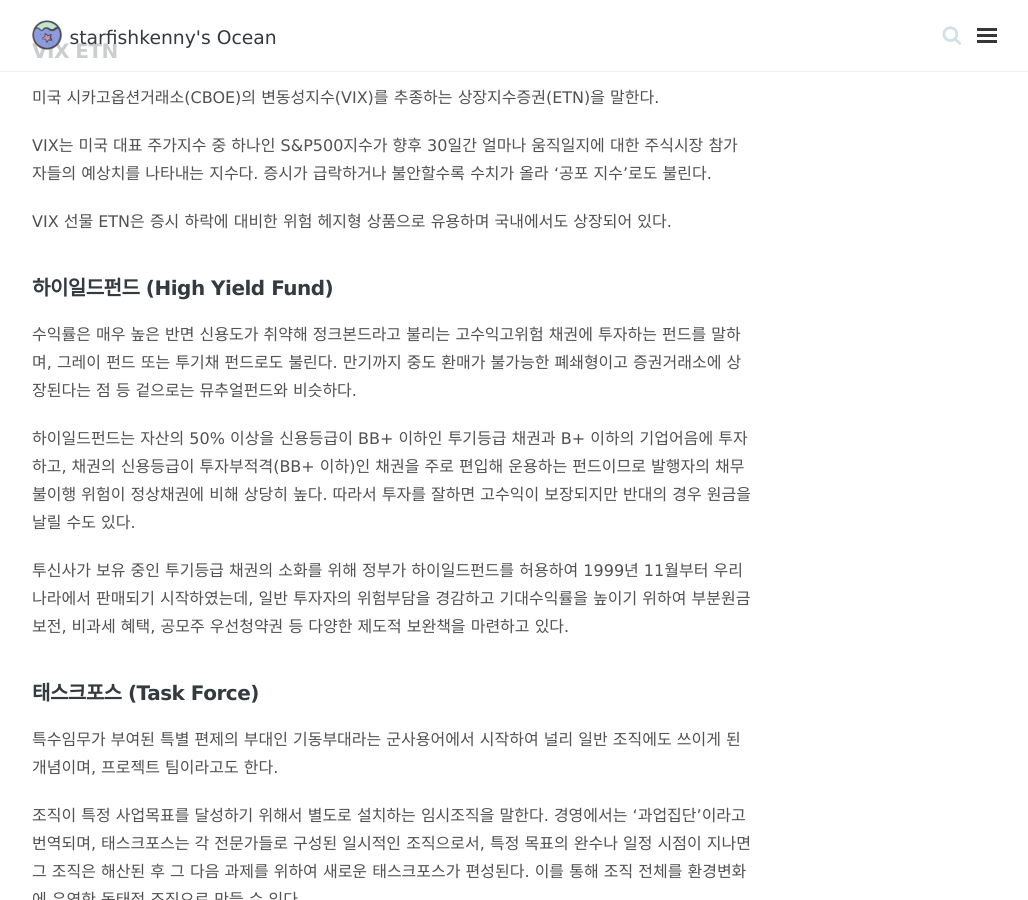
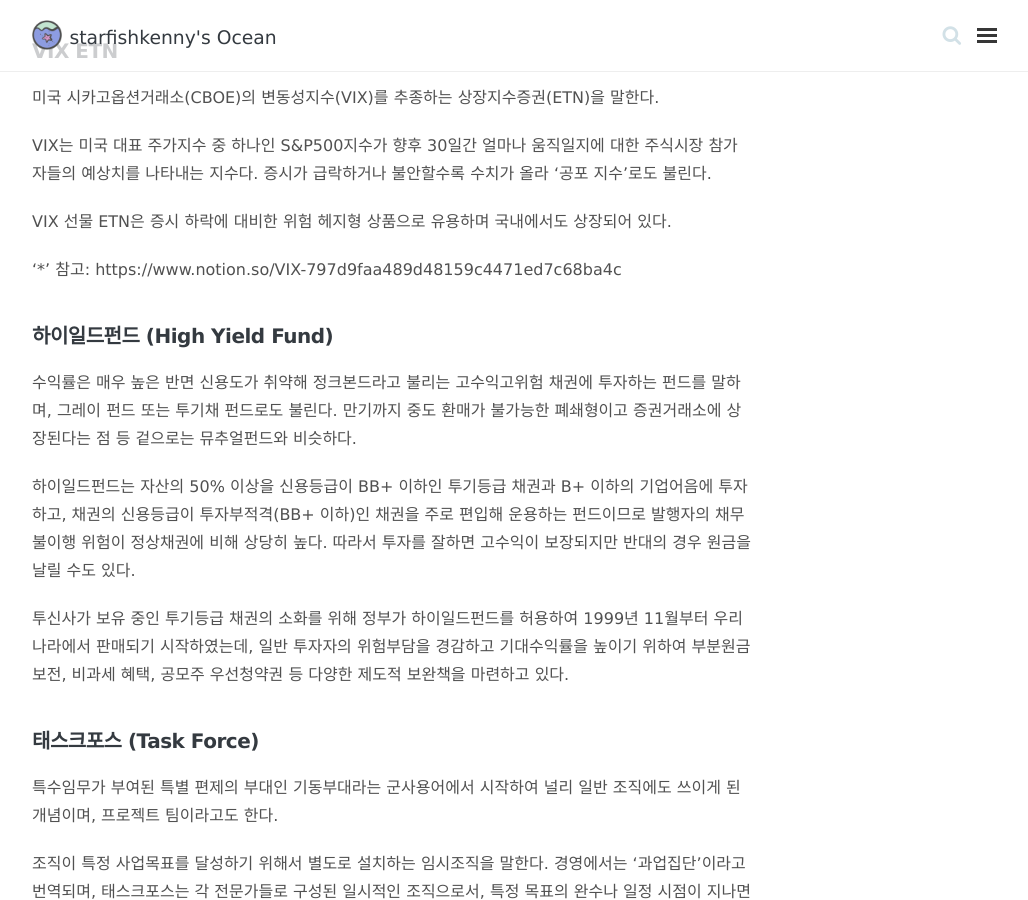
Before and after one commit to starfishkenny/starfishkenny.github.io, a Jekyll site: the page built from _posts/2020-12-22-economics(24).md, in a window 1280 px wide and 900 px high, scrolled down 554 px. Shown: the whole window, without its empty margins (248-1276 px from the left). Built offline with Jekyll 4.4.1, drawn with Linux system fonts in a browser that asks for light colours; nearby versions of some CDN libraries; comment, search, counter and statistics services are not loaded.

Commit message:
changed post content

```diff
--- a/_posts/2020-12-22-economics(24).md
+++ b/_posts/2020-12-22-economics(24).md
@@ -20,6 +20,8 @@ VIX는 미국 대표 주가지수 중 하나인 S&P500지수가 향후 30일간
 
 VIX 선물 ETN은 증시 하락에 대비한 위험 헤지형 상품으로 유용하며 국내에서도 상장되어 있다.
 
+'*' 참고: https://www.notion.so/VIX-797d9faa489d48159c4471ed7c68ba4c
+
 ## 하이일드펀드 (High Yield Fund)
 
 수익률은 매우 높은 반면 신용도가 취약해 정크본드라고 불리는 고수익고위험 채권에 투자하는 펀드를 말하며, 그레이 펀드 또는 투기채 펀드로도 불린다. 만기까지 중도 환매가 불가능한 폐쇄형이고 증권거래소에 상장된다는 점 등 겉으로는 뮤추얼펀드와 비슷하다.
```
